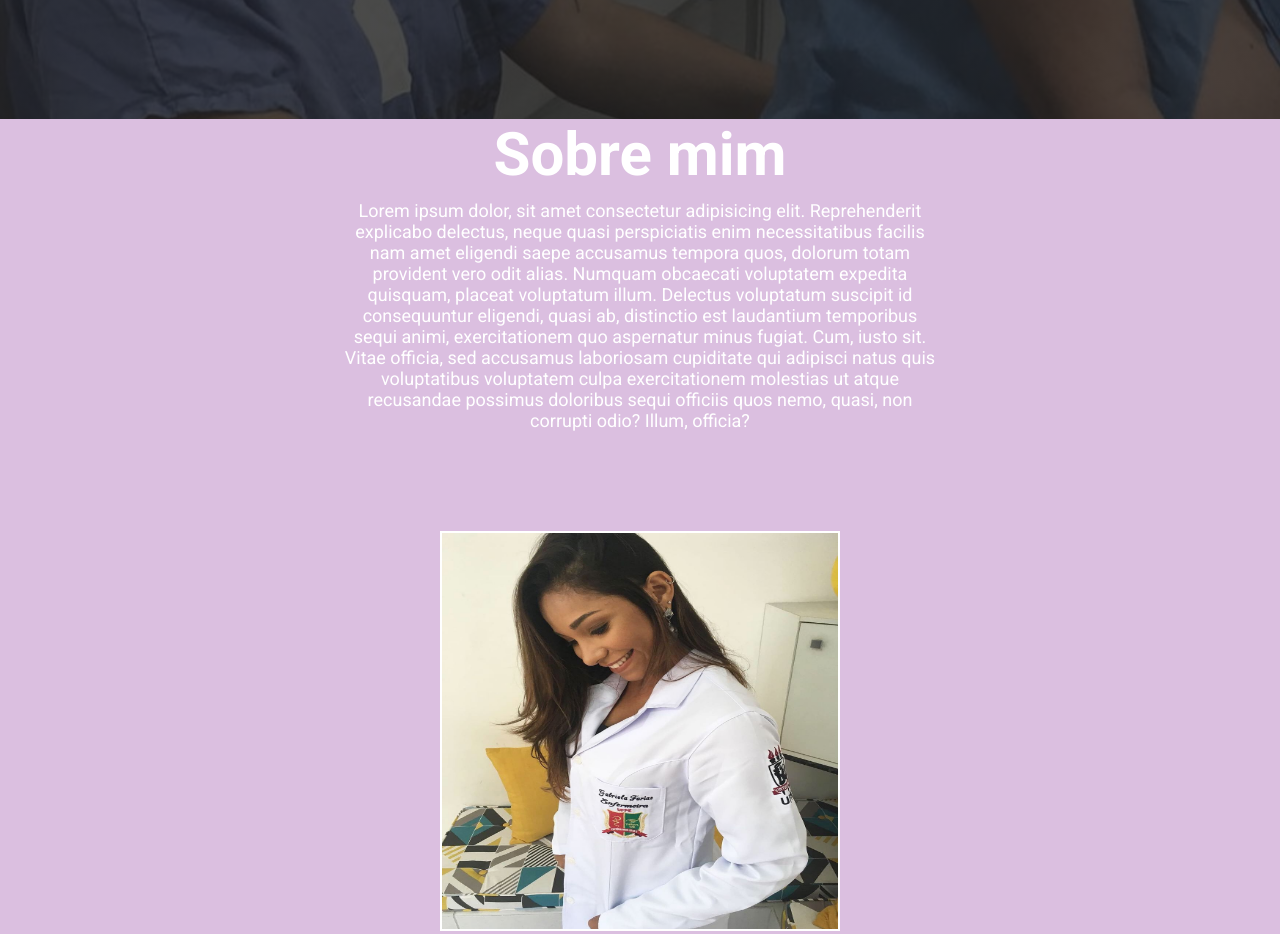
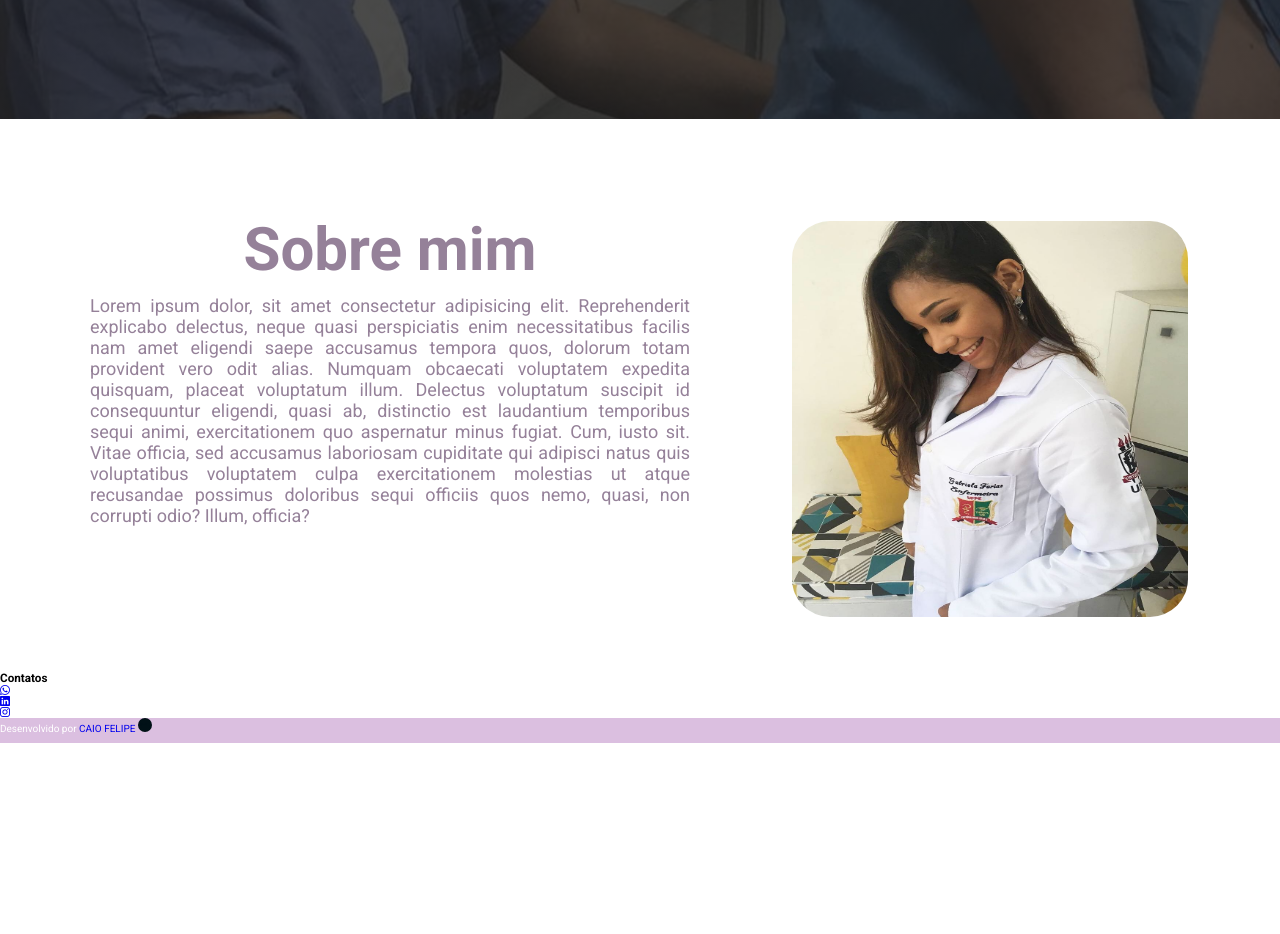
Before and after one commit to caiofelipebss/siteGabi, a plain HTML site: page index.html in a window 1280 px wide. Shown: the part 681-1615 px from the top of the page. After the commit the page ends 1424 px from the top, so only its background shows below. Drawn offline with nearby package versions, Linux system fonts and the light colour scheme.

```diff
--- a/index.html
+++ b/index.html
@@ -12,7 +12,7 @@
 <body>
     <header class="content">
         <div class="logo">
-            <a href="index.html"> <img src="/imagens/logoGabi.jpeg"  alt="">
+            <a href="#home"> <img src="/imagens/logoGabi.jpeg"  alt="">
                 <h3>&nbsp;&nbsp;Gabriela Farias &nbsp;&nbsp;Enfermeira&nbsp;Obstetra</h3>
             </a>
         </div>
@@ -47,7 +47,7 @@
     </section>
 
     <section class="sobre-mim" id="sobremim">
-        <div class="=main">
+        <div class="main">
             <div class="content-sobre">
                 <h2>Sobre mim</h2>
                 <p>Lorem ipsum dolor, sit amet consectetur adipisicing elit. Reprehenderit explicabo delectus, neque quasi perspiciatis enim necessitatibus facilis nam amet eligendi saepe accusamus tempora quos, dolorum totam provident vero odit alias.
@@ -58,6 +58,12 @@
             <div class="img-gabi">
                 <img src="/imagens/gabi.jpg" alt="">
             </div>
+        </div>
+    </section>
+
+    <section class="posts">
+        <div class="">
+
         </div>
     </section>
 
--- a/style.css
+++ b/style.css
@@ -122,11 +122,12 @@
     color: white;
 }
 
+/* SOBRE MIM */
+
 .sobre-mim {
-    background-color:  rgb(219, 191, 224);
-    width: 100%;
+    background-color:  white;
     padding-bottom: 5rem;
-    color: white;
+    color:  rgb(149, 129, 153);;
     display: flex;
     align-items: center;
     justify-content: center;
@@ -150,6 +151,7 @@
     margin-top: 10rem;
     margin-left: 10rem;
     border: 2px solid white;
+    border-radius: 10%;
 }
 
 .content-sobre h2{
@@ -159,15 +161,23 @@
 }
 
 .content-sobre p {
-    text-align: center;
+    text-align: justify;
     font-size: 1.8rem;
     width: 600px;
 }
 
 
+
+
+footer {
+    height: 25px;
+    background-color:  rgb(219, 191, 224);
+    color: rgb(255, 255, 255);
+}
+
 .caiologo img{
-    width: 1.2rem;
-    height: 1.2rem;
+    width: 1.4rem;
+    height: 1.4rem;
     border-radius: 10px;
 }
 
```
